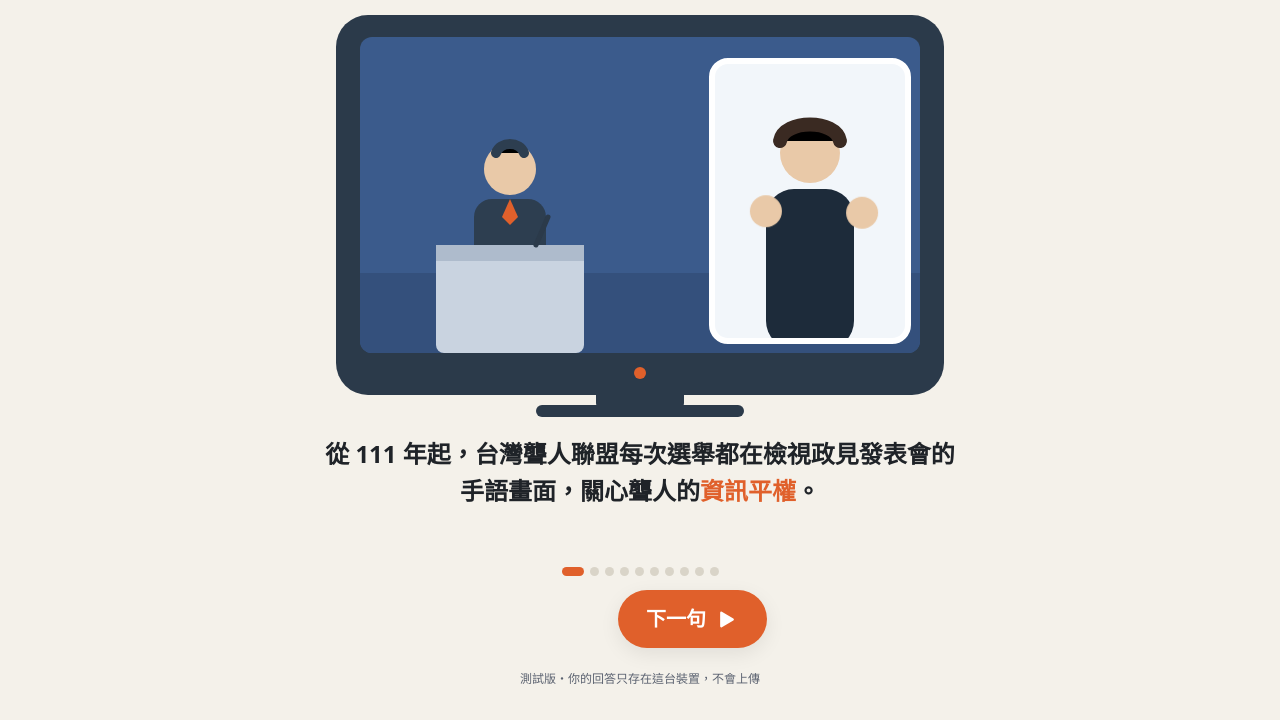
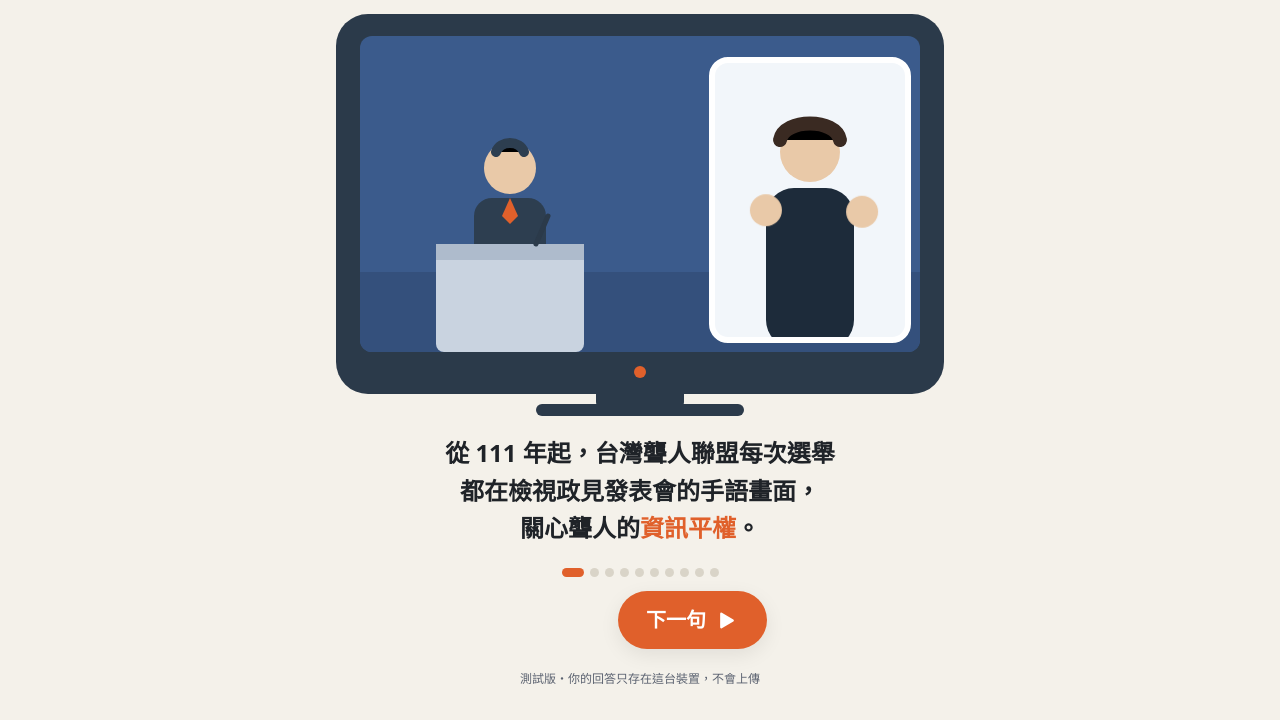
Before and after one commit to robotren70123/tsl-screen-survey, a plain HTML site: page index.html in a window 1280 px wide. Shown: the part 80-800 px from the top of the page. Drawn offline with Linux system fonts and the light colour scheme.

Commit message:
開場故事分段顯示、重點同色（前三項原則同意、提供字幕）
Co-Authored-By: Claude Opus 5.5 <noreply@anthropic.com>

```diff
--- a/index.html
+++ b/index.html
@@ -226,7 +226,7 @@ textarea{width:100%;min-height:90px}
 .tv .hand{transform-box:fill-box;transform-origin:center;animation:signing 1.1s ease-in-out infinite}
 .tv .hand.h2{animation-delay:-.55s}
 @keyframes signing{0%,100%{transform:translate(0,0)}50%{transform:translate(3px,-7px)}}
-.story-cap{min-height:4.6em;max-width:640px;text-align:center;font-weight:700;font-size:clamp(1.125rem,4.4vw,1.5rem);line-height:1.55;margin:0}
+.story-cap{min-height:4.6em;max-width:640px;text-wrap:balance;text-align:center;font-weight:700;font-size:clamp(1.125rem,4.4vw,1.5rem);line-height:1.55;margin:0}
 .story-cap.in{animation:fade .45s ease}
 .story-cap b{color:var(--accent)}
 /* 「你」：字幕出現後原地放大、跳幾下 */
@@ -627,16 +627,17 @@ const ISSUES = [ // 第一關原因、第二關問題共用同一組，方便分
 // tv：電視動畫狀態（on 開機、small 框小、dark 暗、messy 背景亂、q 問號、letter 公文、ok 中選會同意、third 1/3、cc 字幕條、two 換第二位手譯員、cert 乙級徽章、win 標語、judge 評審）
 const STORY = [
   // 依據：聯盟 115.9.10 台聾盟字第 1150001 號函、中選會 115.9.23 中選綜字第 1150001186 號復函
-  { tv: 'on', text: '從 111 年起，台灣聾人聯盟每次選舉都在檢視政見發表會的手語畫面，關心聾人的<b>資訊平權</b>。' },
-  { tv: 'on small dark messy q', text: '選舉時，聾人也想看電視政見發表會認識候選人，可是手語畫面常常<b>太小、太暗、背景太亂</b>……' },
-  { tv: 'on small dark messy letter', text: '今年 9 月，我們再次發公文給中央選舉委員會，提醒這幾件事：' },
+  // <br> 是分段的地方（照語意斷句，不讓最後一行只剩一兩個字）
+  { tv: 'on', text: '從 111 年起，台灣聾人聯盟每次選舉<br>都在檢視政見發表會的手語畫面，<br>關心聾人的<b>資訊平權</b>。' },
+  { tv: 'on small dark messy q', text: '選舉時，聾人也想看電視政見發表會認識候選人，<br>可是手語畫面常常<b>太小、太暗、背景太亂</b>……' },
+  { tv: 'on small dark messy letter', text: '今年 9 月，我們再次發公文給中央選舉委員會，<br>提醒這幾件事：' },
   { tv: 'on dark messy third', text: '① 手語畫面至少占電視畫面<b>三分之一</b>' },
-  { tv: 'on', text: '② 背景<b>乾淨</b>、燈光<b>充足</b>，手語畫面不要被其他資訊擋住' },
-  { tv: 'on two cert', text: '③ 優先聘用有<b>乙級證照</b>的手譯員，人力和費用要合理' },
+  { tv: 'on', text: '② 背景<b>乾淨</b>、燈光<b>充足</b>，<br>手語畫面不要被其他資訊擋住' },
+  { tv: 'on two cert', text: '③ 優先聘用有<b>乙級證照</b>的手譯員，<br>人力和費用要合理' },
   { tv: 'on two cc', text: '④ 手語翻譯之外，也推動<b>同步聽打字幕</b>' },
-  { tv: 'on two letter ok', text: '中選會回覆：前三項<b>原則同意</b>，已請各縣市選委會配合。同步聽打暫時做不到，先在重播和 YouTube 影片提供字幕。' },
-  { tv: 'on two win', text: '11 月 28 日選舉已經結束。各縣市有沒有做到？希望<b>一年比一年更好</b>！' },
-  { tv: 'on two judge', text: '這次換<b class="you">你</b>當評審：看看各縣市的手語畫面，哪一個最容易看清楚？',
+  { tv: 'on two letter ok', text: '中選會回覆：<b>前三項原則同意</b>，已請各縣市選委會配合。<br>同步聽打暫時做不到，先在重播和 YouTube 影片<b>提供字幕</b>。' },
+  { tv: 'on two win', text: '11 月 28 日選舉已經結束。<br>各縣市有沒有做到？希望<b>一年比一年更好</b>！' },
+  { tv: 'on two judge', text: '這次換<b class="you">你</b>當評審：<br>看看各縣市的手語畫面，哪一個最容易看清楚？',
     note: '大約 5 分鐘、不用打字・縣市名和臉都已模糊，只評畫面、不評翻譯<br>結果會公布在聯盟粉絲專頁，並函送中選會與各地選委會【待確認】・填寫截止：【待確認】' }];
 
 /* ---------- 溫暖手繪扁平風介面圖示（SVG） ---------- */
```
